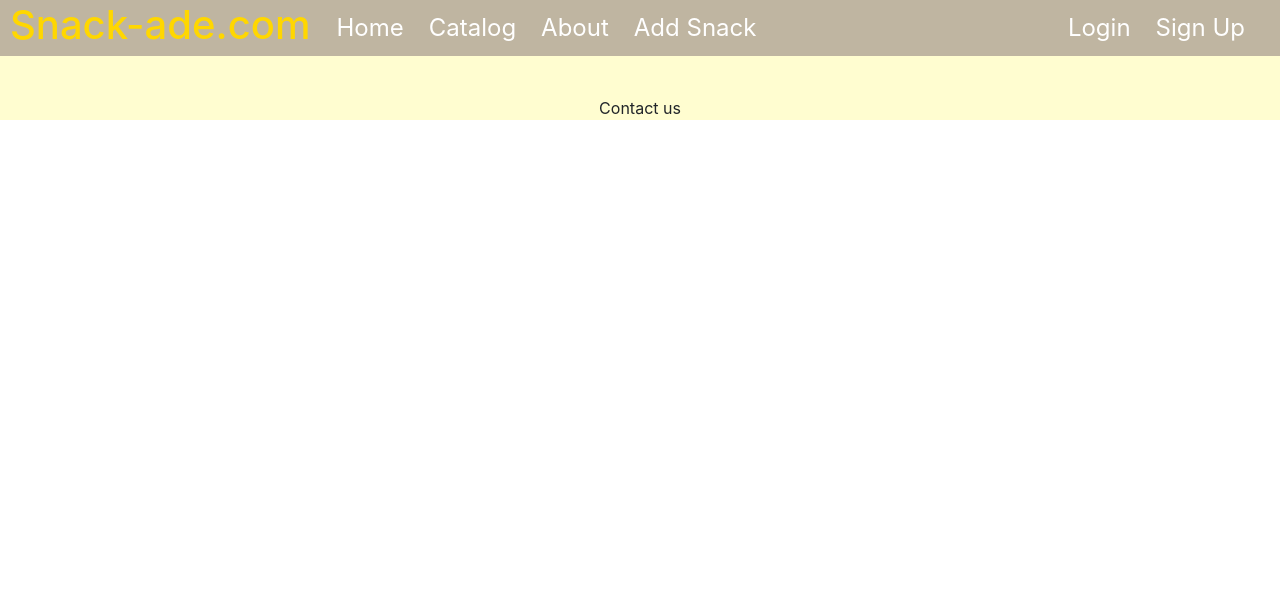
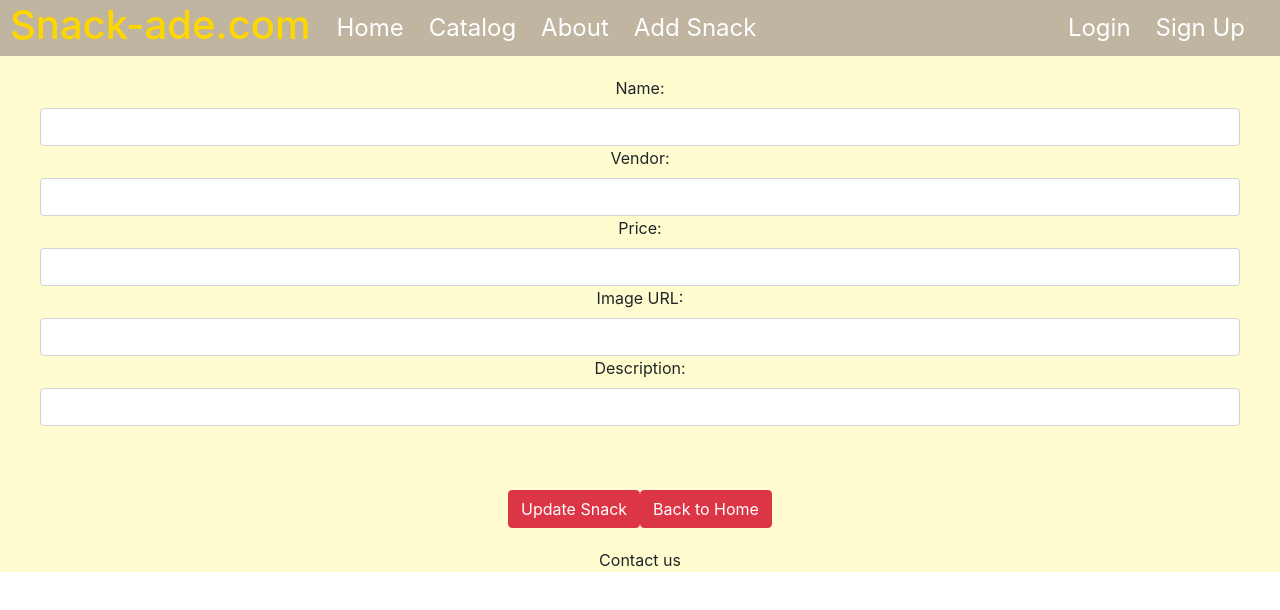
Before and after one commit to techG0LD/Snack-ade, a React (Create React App) app: page /snacks/1/update in a window 1280 px wide. Shown: the top 610 px of the page. Built offline with nearby package versions, Linux system fonts and the light colour scheme; no server answers.

Commit message:
delete and update api snack

```diff
--- a/src/App.jsx
+++ b/src/App.jsx
@@ -10,6 +10,7 @@ import Footer from './components/Footer';
 import CurrentUserProvider from './contexts/CurrentUser'
 import Product from './components/Pages/Product';
 import AddSnack from './components/Pages/AddSnack';
+import UpdateSnack from './components/Pages/Update';
 
 function App() {
   return (
@@ -35,10 +36,13 @@ function App() {
             <Route exact path='/' element={<Home/>}></Route>
             <Route exact path = '/catalog' element={<Catalog />}/>
             <Route exact path='/about' element={<AboutUs />}></Route>
-            <Route path= '/:anything' element={<Error404/>} />
-            <Route path= '/:anything/:anysnack' element={<Error404/>} />
+
             <Route exact path='/snacks/:name' element={<Product />}></Route>
             <Route exact path='/addSnack' element={<AddSnack />}></Route>
+            <Route exact path='/snacks/:name/update' element={<UpdateSnack />}></Route>
+            {/* reads Routes top to bottom */}
+            <Route path= '/:anything' element={<Error404/>} />
+            <Route path= '/snacks/:anysnack' element={<Error404/>} />
           </Routes>
         </main>
         <Footer/>
--- a/src/components/Pages/AddSnack.js
+++ b/src/components/Pages/AddSnack.js
@@ -15,29 +15,25 @@ function AddSnack() {
                         <Form.Label>Name:</Form.Label>
                         <input className='form-control' placeholder="Snack Name" id='name' name='name' required/>
                         <Form.Label>Vendor:</Form.Label>
-                        <input className="form-control" id="vendor" name="vendor" />
+                        <input className="form-control" id="vendor" name="vendor" required />
                         <Form.Label>Price:</Form.Label>
-                        <input className="form-control" id="price" name="price" />
+                        <input className="form-control" id="price" name="price" type= 'number' required />
                         <Form.Label>Image URL:</Form.Label>
-                        <input className="form-control" id="img" name="img" />
+                        <input className="form-control" id="img" name="img" required />
                         <Form.Label>Description:</Form.Label>
-                        <input className="form-control" id="desc" name="desc" />
-
+                        <input className="form-control" id="desc" name="desc" required/>
 
                     </Form.Group>
                 </Row>
-
 
 
                 <Button variant="danger"   type="submit" value="submit" >Add Snack </Button>
 
 
                 <Link to='/'>
-                    <br></br>
-                <Button className='addbutton' variant="danger">
-                    Back to Home
-                </Button>
+                    <Button className='addbutton' variant="danger"> Back to Home </Button>
                 </Link>
+
             </Form>
         </div>
         )
--- a/src/components/Pages/Product.js
+++ b/src/components/Pages/Product.js
@@ -43,13 +43,13 @@ export default function Product() {
 
 
 
-            {/* <form method = "POST" action={`https://in-or-out.onrender.com/api/recipes/recipe/${snack.recipe_id}?_method=DELETE`}>
+            <form method = "POST" action={`http://localhost:4005/api/snacks/${snack.name}?_method=DELETE`}>
                 <Button type="submit" className="btn btn-danger">Delete</Button>
-            </form> */}
+            </form>
 
-            {/* <div>
-                <Link to={`Update/${snack.recipe_id}`}><Button variant='danger'>Update snack</Button></Link>
-            </div> */}
+            <div>
+                <Link to={`update`}><Button variant='danger'>Update snack</Button></Link>
+            </div>
             {/* <form method="POST" action={`/places/${data.id}?_method=PUT`}></form> */}
 
         </div>
--- /dev/null
+++ b/src/components/Pages/Update.js
@@ -0,0 +1,58 @@
+import Button from 'react-bootstrap/Button';
+import Col from 'react-bootstrap/Col';
+import Form from 'react-bootstrap/Form';
+import Row from 'react-bootstrap/Row';
+import { Link, useParams} from 'react-router-dom'
+import {useState,useEffect} from 'react'
+
+
+function UpdateSnack() {
+    const [snack, setSnack] = useState([''])
+    const params = useParams();
+
+    useEffect(()=> {
+        const fetchData = async () => {
+            const response = await fetch(`http://localhost:4005/api/snacks/${JSON.stringify(params)}`)
+            const json = await response.json()
+            setSnack(json)
+        }
+        fetchData()
+    }, [] )
+
+  return (
+    <div>
+        <Form className="form" method="POST" action={`http://localhost:4005/api/snacks/${snack.name}?_method=PUT`}>
+            <Row className="mb-3">
+                <Form.Group as={Col} controlId="formGridCity">
+                    <Form.Label>Name:</Form.Label>
+                    <input className='form-control' id='name' name='name'   defaultValue={snack.name} required/>
+                    <Form.Label>Vendor:</Form.Label>
+                    <input className="form-control" id="vendor" name="vendor"  defaultValue={snack.vendor} />
+                    <Form.Label>Price:</Form.Label>
+                    <input className="form-control" id="price" name="price"  defaultValue={snack.price}/>
+                    <Form.Label>Image URL:</Form.Label>
+                    <input className="form-control" id="img" name="img" defaultValue={snack.img}/>
+                    <Form.Label>Description:</Form.Label>
+                    <input className="form-control" id="desc" name="desc"  defaultValue={snack.desc} />
+                </Form.Group>
+            </Row>
+
+
+            <br />
+            <br />
+
+
+            <Button variant="danger"   type="submit" value="submit" >Update Snack </Button>
+
+
+            <Link to='/'>
+            <Button variant="danger">
+                Back to Home
+            </Button>
+            </Link>
+        </Form>
+    </div>
+    )
+}
+
+export default UpdateSnack;
```
Also changed, not shown: 2 other files (tests, documents, lock files or other folders).
